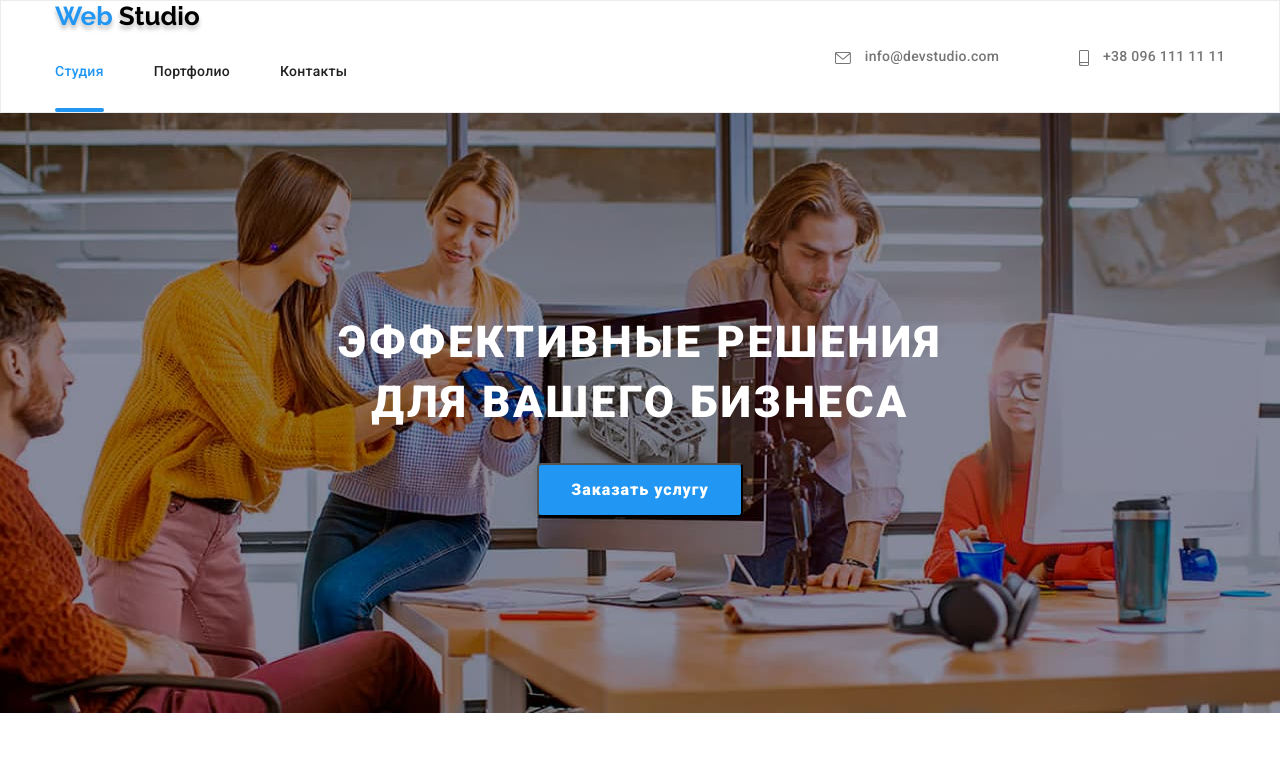
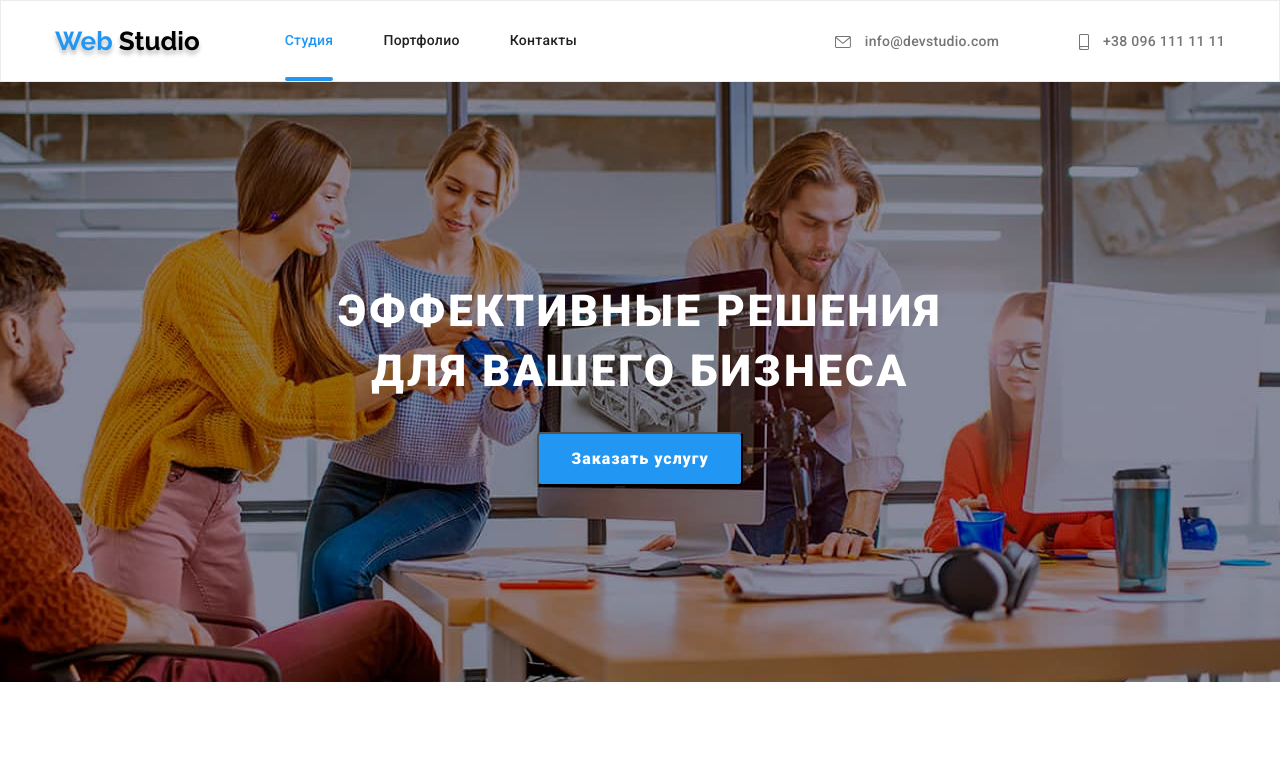
Before and after one commit to InnaNedlin/goit-markup-hw-07, a plain HTML site: page index.html in a window 1280 px wide. Shown: the top 773 px of the page. Drawn offline with Linux system fonts and the light colour scheme.

Commit message:
Navigation in index is done

```diff
--- a/sass/components/_navigation.scss
+++ b/sass/components/_navigation.scss
@@ -1,4 +1,4 @@
-navigation {
+.navigation {
   display: flex;
   align-items: center;
   margin-right: auto;
```
Also changed, not shown: css/main.css, css/main.min.css, 2 other files.
